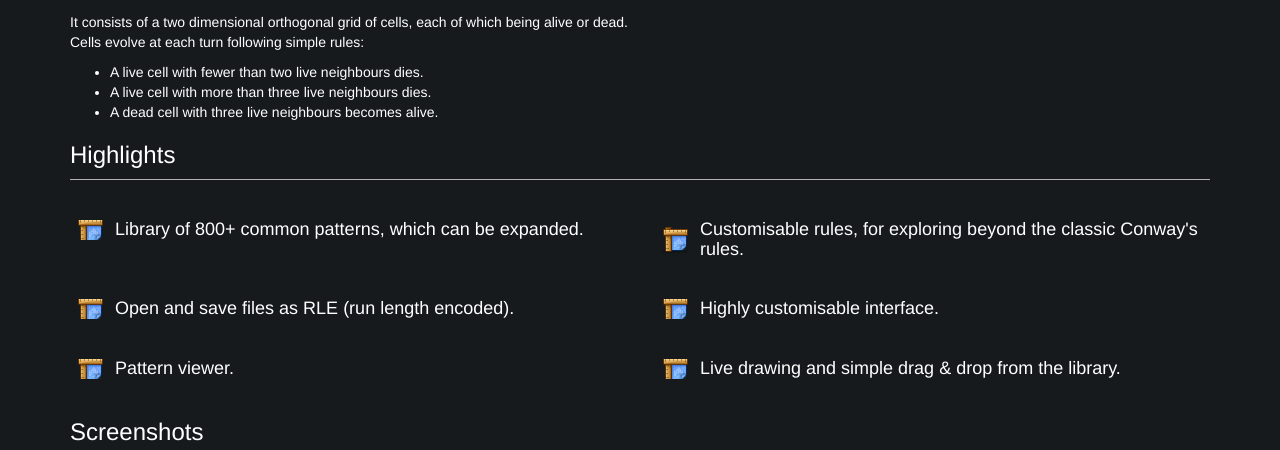
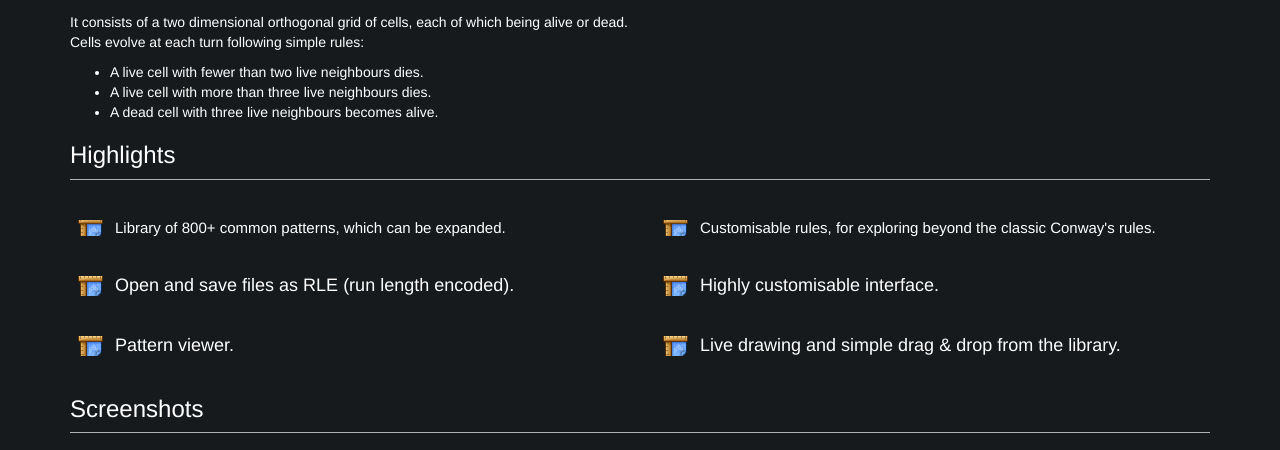
Before and after one commit to macmade/game-of-life.io, a PHP site: page / in a window 1280 px wide. Shown: the part 677-1127 px from the top of the page. Run offline with PHP 8.4, Linux system fonts and the light colour scheme; some libraries are stand-ins or nearby versions.

Commit message:
Highlights

```diff
--- a/css/layout.css
+++ b/css/layout.css
@@ -28,6 +28,10 @@
     margin-bottom:  20px;
 }
 
+.highlights h4 {
+    font-size:      15px;
+}
+
 .footer {
     margin:         10px;
     padding-top:   4 10px;
--- a/index.php
+++ b/index.php
@@ -78,7 +78,7 @@
                     <li>A dead cell with three live neighbours becomes alive.</li>
                 </ul>
                 <h3>Highlights</h3>
-                <div class="row">
+                <div class="row highlights">
                     <div class="col-sm-6">
                         <h4 class="project-icons project-icons-design-blueprint">
                             Library of 800+ common patterns, which can be expanded.
```
